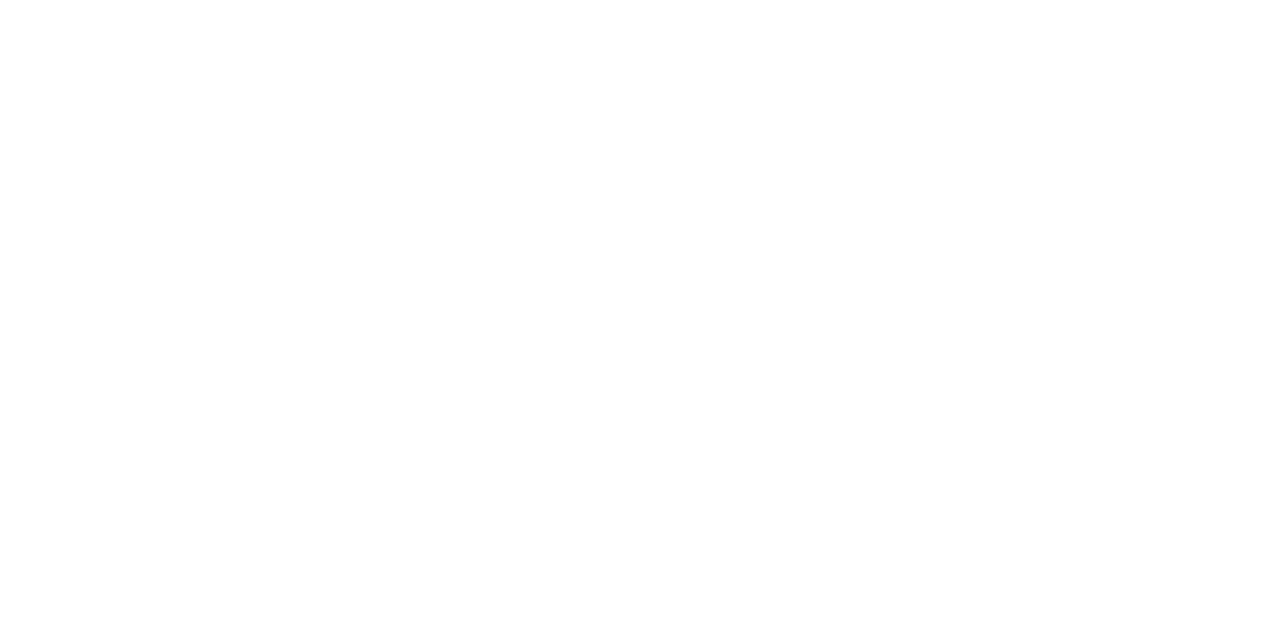
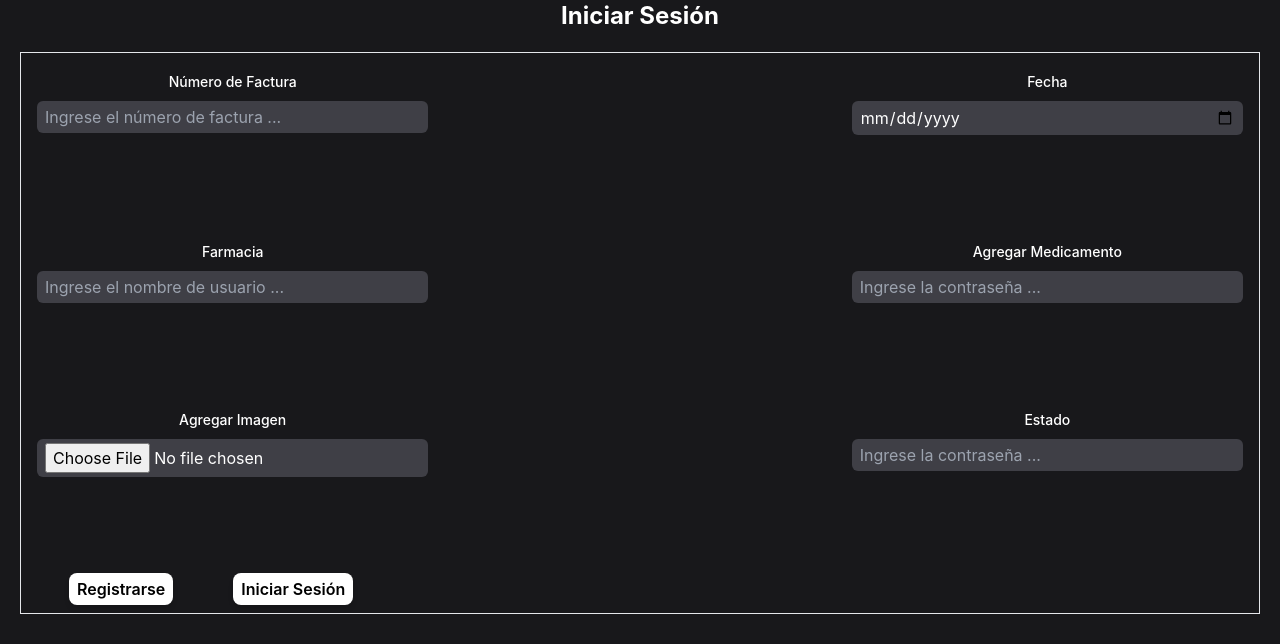
Before and after one commit to S-T-A-R-2/DS-Proyecto, a React (Create React App) app in the folder Sistema-Canje/frontend/: page /createInvoice in a window 1280 px wide. Before the commit this address had no page. Shown: the top 644 px of the page. Built offline with nearby package versions, Linux system fonts and the light colour scheme.

Commit message:
createInvoice

```diff
--- a/Sistema-Canje/frontend/src/App.tsx
+++ b/Sistema-Canje/frontend/src/App.tsx
@@ -4,7 +4,9 @@
 import MainPage from './pages/main-page';
 import LoginPage from './pages/login-page';
 import RegisterPage from './pages/register-page';
+import CreateInvoice from './pages/create-invoice-page';
 import './App.css';
+
 
 function App() {
   return (
@@ -15,6 +17,7 @@
             <Route path="/" element = {<MainPage />} />
             <Route path="/register" element = {<RegisterPage />} />
             <Route path="/login" element = {<LoginPage />} />
+            <Route path="/createInvoice" element = {<CreateInvoice/>} />
             {/*<Route path="/searchBlog" element = {<SeachRepositoryPage/>}/>
             <Route path="/blog/:id" element = {<RepositoryPage/>}/>
             <Route path="/blog/:id/AddFilePage" element = {<AddFilesPage/>}/>
--- /dev/null
+++ b/Sistema-Canje/frontend/src/pages/create-invoice-page.tsx
@@ -0,0 +1,157 @@
+import React, {useEffect} from 'react'
+import { useForm } from 'react-hook-form'
+import {useNavigate, Link} from 'react-router-dom';
+import { useAuth } from '../context/auth-context';
+
+import Button from '../components/Button'
+import Input from '../components/Input';
+
+function CreateInvoice() {
+    type FormData = {
+        username: string;
+        password: string;
+    };
+
+    const { register, handleSubmit, formState: { errors } } = useForm<FormData>();
+
+    const {signIn, isAuthenticated, errors: loginErrors = []} = useAuth();
+    const navigate = useNavigate();
+
+    const onSubmit = handleSubmit(async (data : FormData) => {
+        const { username, password } = data;
+        const userData = {
+            username,
+            password
+        }
+        await signIn(userData);
+    });
+
+    useEffect(() => {
+        if (isAuthenticated) {
+            navigate("/");
+        }
+    }, [isAuthenticated, navigate]);
+
+    return (
+    <div className="ytd-rich-grid-renderer h-screen  justify-center">
+        <h1 className="text-2xl font-bold text-white">Iniciar Sesión</h1>
+
+        <div className="bg-zinc-900 w-full p-5">
+            {loginErrors.map((error, i) => (
+                <div className="bonSubmitg-red-500 p-2 text-white" key={i}>
+                    {error}
+                </div>
+            ))}
+
+
+            <form onSubmit={onSubmit}className='flex flex-wrap justify-between border p-2 gap-20' >
+                <div className="w-1/3 min-w-[150px] p-2">
+                    <label
+                        className="text-sm font-medium text-white mb-1" htmlFor="inputFactura">
+                        Número de Factura
+                    </label>
+                    <Input
+                        id="inputFactura"
+                        type="text"
+                        {...register("username", { required: true })}
+                        placeholder="Ingrese el número de factura ..."
+                    />
+
+                    {errors.username && (
+                        <p className="text-red-500">Username is required</p>
+                    )}
+                </div>
+                <div className="w-1/3 min-w-[150px] p-2">
+                    <label
+                        className="text-sm font-medium text-white mb-1" htmlFor="inputFecha">
+                        Fecha
+                    </label>
+                    <Input
+                        id="inputFecha"
+                        type="date"
+                        {...register("username", { required: true })}
+                    />
+
+                    {errors.username && (
+                        <p className="text-red-500">Username is required</p>
+                    )}
+                </div>
+                <div className="w-1/3 min-w-[150px] p-2">
+                    <label
+                        className="text-sm font-medium text-white mb-1" htmlFor="inputUser">
+                        Farmacia
+                    </label>
+                    <Input
+                        id="inputUser"
+                        type="text"
+                        {...register("username", { required: true })}
+                        placeholder="Ingrese el nombre de usuario ..."
+                    />
+
+                    {errors.username && (
+                        <p className="text-red-500">Username is required</p>
+                    )}
+                </div>
+                <div className="w-1/3 min-w-[150px] p-2">
+                    <label
+                        className="text-sm font-medium text-white mb-1" htmlFor="inputPass">
+                        Agregar Medicamento
+                    </label>
+
+                    <Input
+                        id='inputPass'
+                        type="password"
+                        {...register("password", { required: true })}
+                        placeholder="Ingrese la contraseña ..."
+                    />
+
+                    {errors.password && (
+                        <p className="text-red-500">Password is required</p>
+                    )}
+                </div>
+                <div className="w-1/3 min-w-[150px] p-2">
+                    <label
+                        className="text-sm font-medium text-white mb-1" htmlFor="inputPass">
+                        Agregar Imagen
+                    </label>
+
+                    <Input
+                        id='inputPass'
+                        type="file"
+                        {...register("password", { required: true })}
+                        placeholder="Ingrese la contraseña ..."
+                    />
+
+                    {errors.password && (
+                        <p className="text-red-500">Password is required</p>
+                    )}
+                </div>
+                <div className="w-1/3 min-w-[150px] p-2">
+                    <label
+                        className="text-sm font-medium text-white mb-1" htmlFor="inputPass">
+                        Estado
+                    </label>
+
+                    <Input
+                        id='inputPass'
+                        type="password"
+                        {...register("password", { required: true })}
+                        placeholder="Ingrese la contraseña ..."
+                    />
+
+                    {errors.password && (
+                        <p className="text-red-500">Password is required</p>
+                    )}
+                </div>
+
+                <div className='flex flex-row space-x-[60px] items-center px-[40px]'>
+                    <Button onClick={() => {navigate('/register')}}>Registrarse</Button>
+                    <Button type="submit">Iniciar Sesión</Button>
+                </div>
+            </form>
+        </div>
+    </div>
+    );
+}
+
+export default CreateInvoice
```
